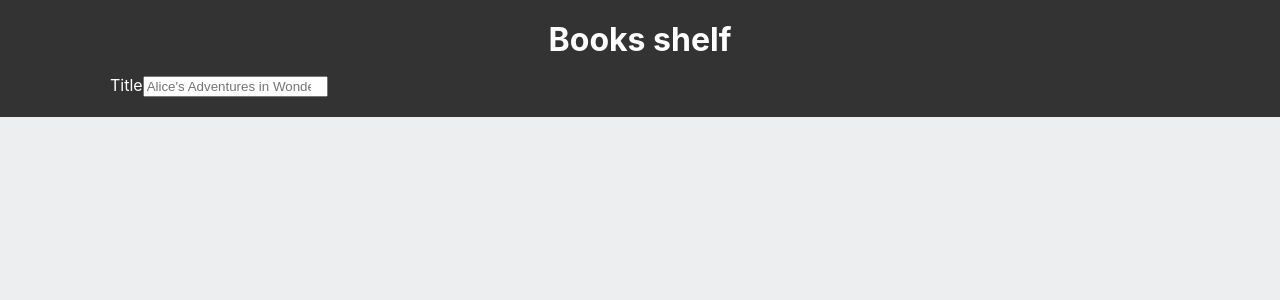
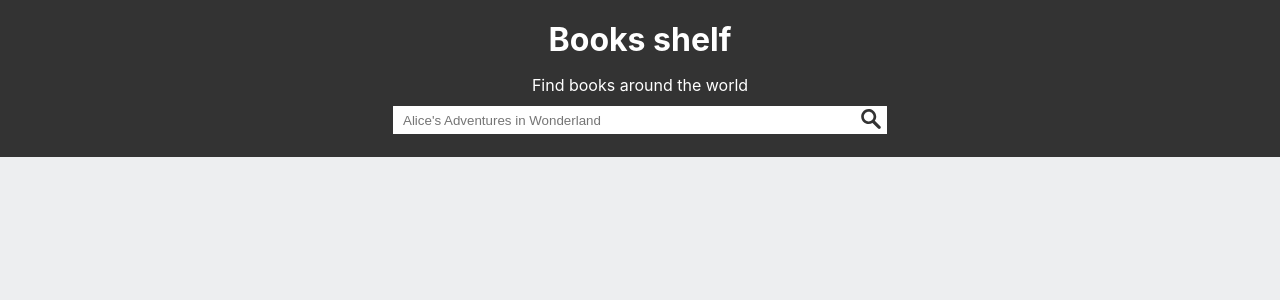
Before and after one commit to FluckyMENDES/the-book-shelf, a React (Create React App) app: page / in a window 1280 px wide. Shown: the top 300 px of the page. Built offline with nearby package versions, Linux system fonts and the light colour scheme.

Commit message:
SearchInput markup.

```diff
--- a/src/components/Header/SearchForm/SearchForm.js
+++ b/src/components/Header/SearchForm/SearchForm.js
@@ -2,6 +2,7 @@ import React, { useState } from 'react';
 import classes from './SearchForm.module.scss';
 import { connect } from 'react-redux';
 import { getBooks } from './../../../store/thunks/search';
+import SearchInput from './SearchInput/SearchInput';
 
 const SearchForm = ({ getBooks }) => {
   const [searchValue, setSearchValue] = useState('');
@@ -16,15 +17,7 @@ const SearchForm = ({ getBooks }) => {
 
   return (
     <form className={classes.SearchForm} onSubmit={onFormSubmit}>
-      <label>
-        Title
-        <input
-          value={searchValue}
-          onChange={onSearchInputChange}
-          type="search"
-          placeholder="Alice's Adventures in Wonderland"
-        />
-      </label>
+      <SearchInput value={searchValue} onChange={onSearchInputChange} />
       {/* <div>
         <label>
           Category
--- /dev/null
+++ b/src/components/Header/SearchForm/SearchInput/SearchInput.js
@@ -0,0 +1,26 @@
+import React from 'react';
+import classes from './SearchInput.module.scss';
+import { ReactComponent as SearchIcon } from '../../../../assets/img/search.svg';
+
+const SearchInput = ({ value, onChange }) => {
+  return (
+    <div className={classes.SearchInput}>
+      <label htmlFor="search-book-input">Find books around the world</label>
+
+      <div className={classes.wrapper}>
+        <input
+          id="search-book-input"
+          value={value}
+          onChange={onChange}
+          placeholder="Alice's Adventures in Wonderland"
+        />
+
+        <button type="submit">
+          <SearchIcon width={20} height={20} />
+        </button>
+      </div>
+    </div>
+  );
+};
+
+export default SearchInput;
--- /dev/null
+++ b/src/components/Header/SearchForm/SearchInput/SearchInput.module.scss
@@ -0,0 +1,63 @@
+.SearchInput {
+  max-width: 500px;
+  margin: 0 auto;
+  text-align: center;
+
+  & label {
+    display: block;
+    margin-bottom: 0.5em;
+    cursor: pointer;
+  }
+
+  & input {
+    display: block;
+    padding: 0.5em 0.75em;
+    border-radius: 0.25em;
+    border: 3px solid var(--color-gray-700);
+    width: 100%;
+    outline: none;
+    transition: border-color 0.15s ease;
+
+    &:hover,
+    &:focus-visible {
+      border-color: var(--color-primary);
+    }
+
+    &:active {
+      border-color: var(--color-primary-dark);
+    }
+  }
+
+  & button[type='submit'] {
+    position: absolute;
+    bottom: 3px;
+    right: 3px;
+    height: calc(100% - 3px * 2);
+    background-color: transparent;
+    border: none;
+    outline: none;
+    cursor: pointer;
+
+    & svg {
+      fill: var(--color-gray-700);
+      transition: fill 0.15s ease;
+    }
+
+    &:hover,
+    &:focus-visible {
+      & svg {
+        fill: var(--color-primary);
+      }
+    }
+
+    &:active {
+      & svg {
+        fill: var(--color-primary-dark);
+      }
+    }
+  }
+}
+
+.wrapper {
+  position: relative;
+}
--- a/src/index.css
+++ b/src/index.css
@@ -11,6 +11,7 @@
   --color-gray-400: #aeb7c2;
   --color-gray-500: #818c99;
   --color-gray-700: #333333;
+  --color-black: #131313;
   --color-yellow: #ffffeb;
   --color-red: #dc3545;
   --header-height: 4.8rem;
```
Also changed, not shown: src/assets/img/search.svg (added).
